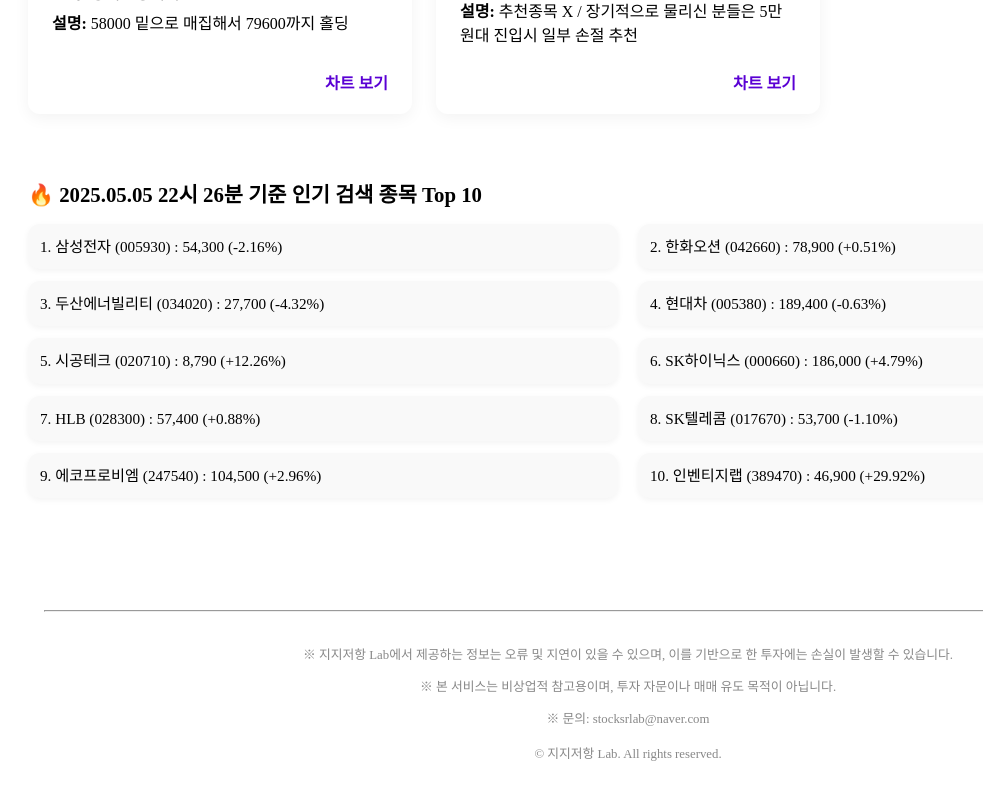
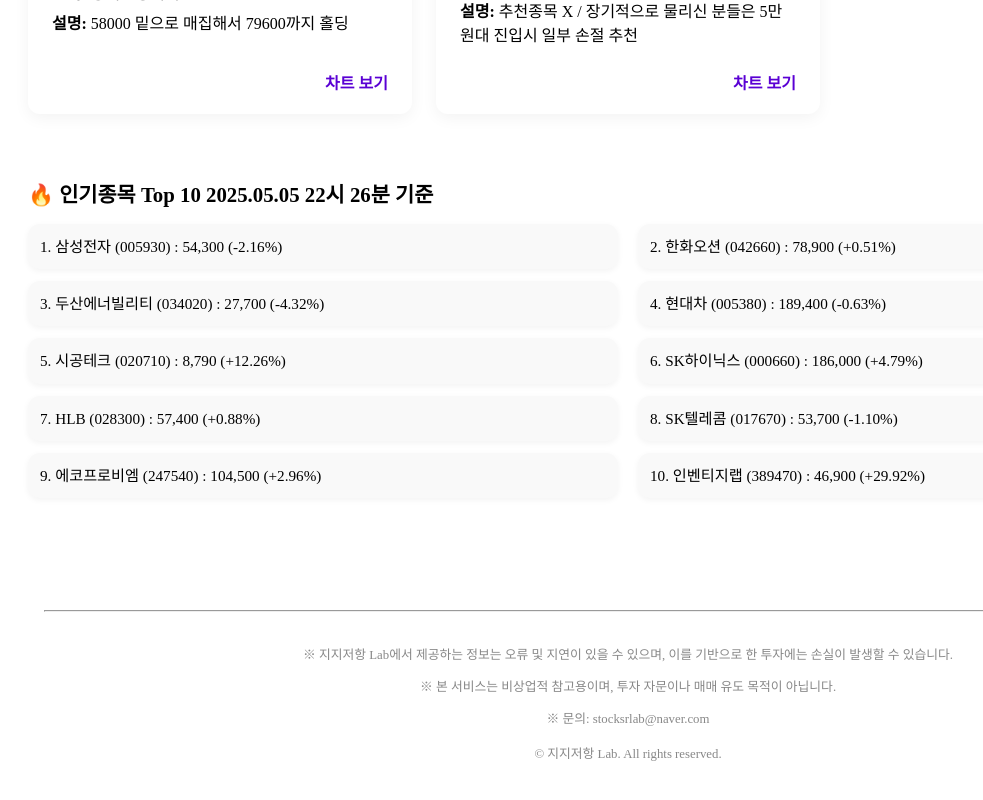
Before and after one commit to jh9098/stocksrlab, a React (Vite) app in the folder frontend/: page / in a window 1280 px wide. Shown: the part 860-1660 px from the top of the page, without its empty margins (12-995 px from the left). Built offline with nearby package versions, Linux system fonts and the light colour scheme; no server answers.

Commit message:
Update PopularStocksCompact.jsx

```diff
--- a/frontend/src/components/PopularStocksCompact.jsx
+++ b/frontend/src/components/PopularStocksCompact.jsx
@@ -14,7 +14,7 @@
   return (
     <section style={{ marginTop: "4rem", marginBottom: "2rem" }}>
       <h2 style={{ fontSize: "1.3rem", marginBottom: "1rem", fontWeight: "bold" }}>
-        🔥 {updatedAt} 인기 검색 종목 Top 10
+        🔥 인기종목 Top 10       {updatedAt}
       </h2>
 
       <div style={{ display: "grid", gridTemplateColumns: "1fr 1fr", gap: "0.75rem 1.25rem" }}>
```
